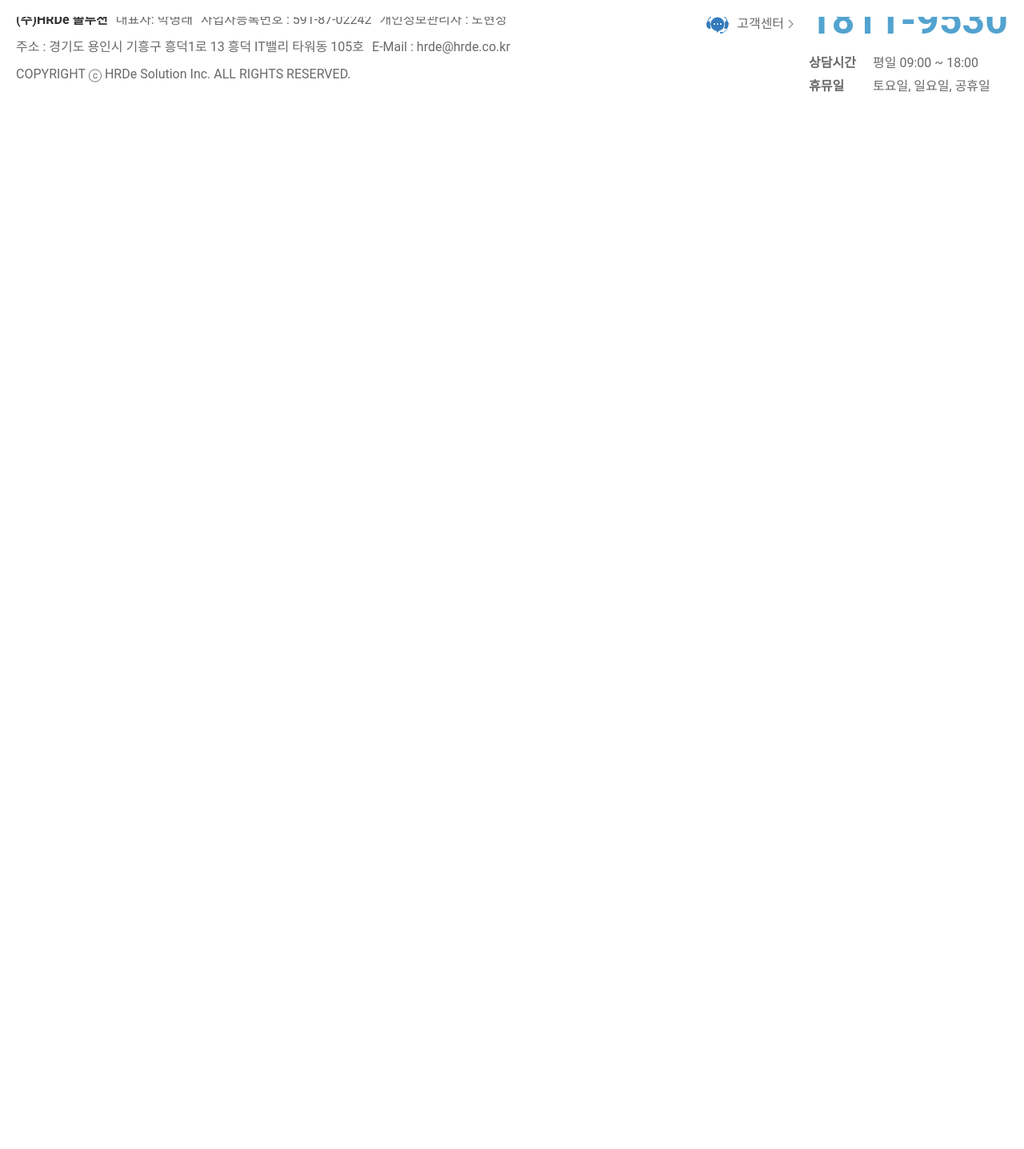
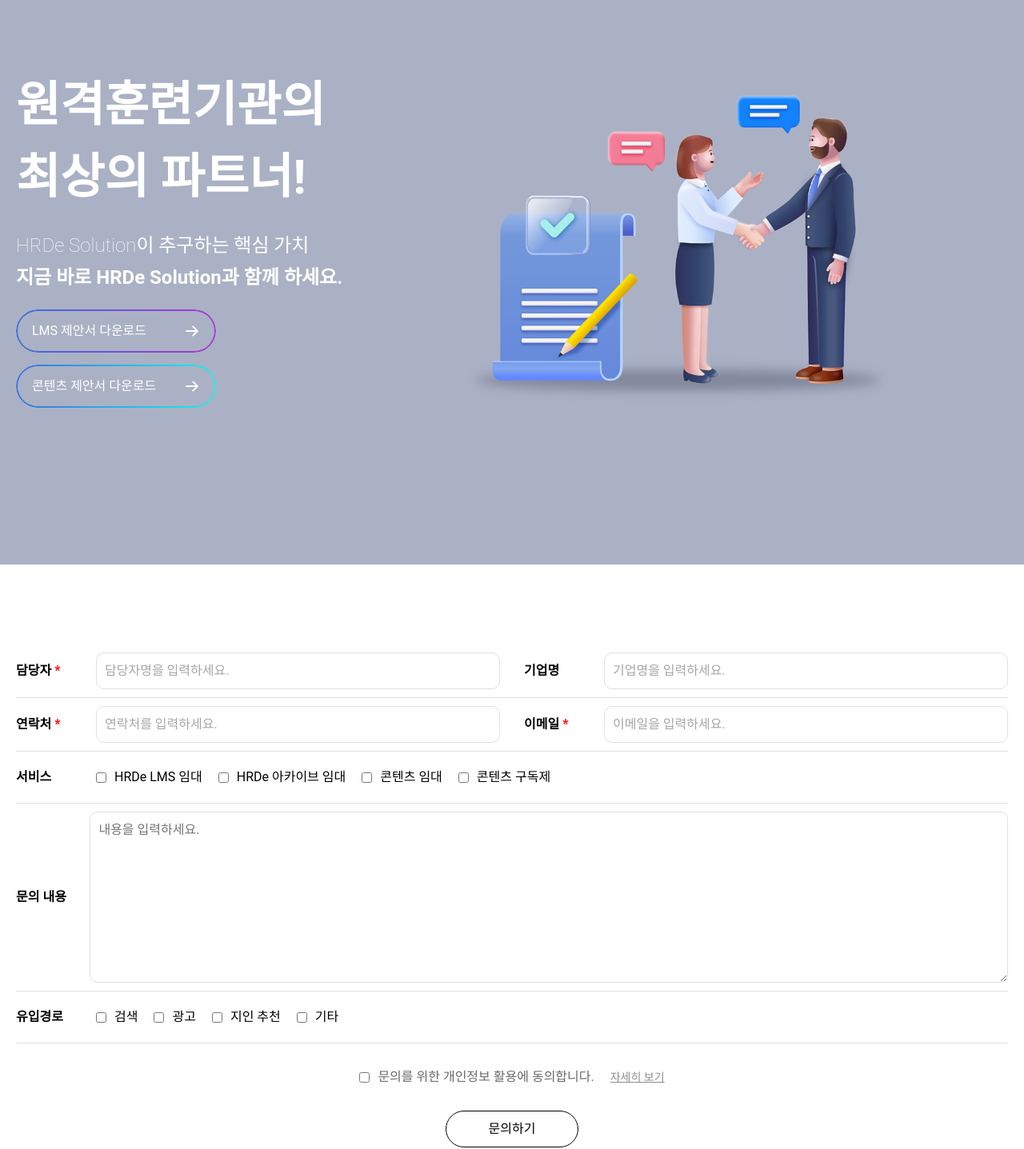
Before and after one commit to daeun900/hrde-solution, a React (Create React App) app: page /consult in a window 1280 px wide. Shown: the part 94-1531 px from the top of the page at 80% size. Before the commit the page ends 800 px from the top, so only its background shows below. Built offline with nearby package versions, Linux system fonts and the light colour scheme.

Commit message:
250630_상담문의페이지 추가

```diff
--- a/src/App.js
+++ b/src/App.js
@@ -9,6 +9,7 @@
 import LMS from './pages/LMS';
 import Contents from './pages/Contents';
 import Consulting from './pages/Consulting';
+import Consult from './pages/Consult';
 
 function App() {
   return (
@@ -20,6 +21,7 @@
       <Route path="/lms" element={<LMS/>} />
       <Route path="/contents" element={<Contents/>} />
       <Route path="/consulting" element={<Consulting/>} />
+      <Route path="/consult" element={<Consult/>} />
     </Routes>
     <Footer />
   </Router>
--- a/src/components/Header.js
+++ b/src/components/Header.js
@@ -5,28 +5,31 @@
   const [isScrolled, setIsScrolled] = useState(false);
   const location = useLocation();
 
+  // 투명 헤더
+  const transparentRoutes = ['/', '/consult'];
+
+  const isTransparentRoute = transparentRoutes.includes(location.pathname);
+
   useEffect(() => {
     const handleScroll = () => {
       setIsScrolled(window.scrollY > 50);
     };
 
-    if (location.pathname === '/') {
+    if (isTransparentRoute) {
       window.addEventListener('scroll', handleScroll);
     }
 
     return () => {
-      window.removeEventListener('scroll', handleScroll);
-    };
-  }, [location.pathname]);
+        window.removeEventListener('scroll', handleScroll);
+      };
+    }, [location.pathname, isTransparentRoute]);
 
-  const headerClass =
-    location.pathname === '/' ? (isScrolled ? '' : 'unscrolled') : '';
+    const headerClass = isTransparentRoute && !isScrolled ? 'unscrolled' : '';
 
-  // 로고 이미지 선택
-  const logoSrc =
-    location.pathname === '/' && !isScrolled
-      ? '/img/header-logo-white.png'
-      : '/img/header-logo.png';
+    const logoSrc =
+        isTransparentRoute && !isScrolled
+          ? '/img/header-logo-white.png'
+          : '/img/header-logo.png';
 
   return (
     <header className={headerClass}>
@@ -40,7 +43,7 @@
             <li><Link to="/contents">CONTENTS</Link></li>
             <li><Link to="/consulting">CONSULTING</Link></li>
             <li><Link to="/contact">모아</Link></li>
-            <li><Link to="/" className='btn'>상담문의</Link></li>
+            <li><Link to="/consult" className='btn'>상담문의</Link></li>
           </ul>
         </nav>
       </div>
--- a/src/css/common.scss
+++ b/src/css/common.scss
@@ -14,10 +14,7 @@
   padding: 0 20px;
 }
 
-input {
-  all: unset;
-  box-sizing: border-box;
-}
+
 
 input::placeholder{color: #a6a6a6;}
 
--- /dev/null
+++ b/src/css/consult.scss
@@ -0,0 +1,184 @@
+.consult_banner {
+  width: 100%;
+  height: 100vh;
+  background: url(../../public/img/consult_bg.png);
+  background-size: contain;
+  .wrap {
+    width: 100%;
+    height: 100%;
+    display: flex;
+    flex-direction: column;
+    align-items: flex-start;
+    justify-content: center;
+    color: #fff;
+    strong {
+      font-size: 60px;
+      line-height: 90px;
+      display: block;
+      margin-bottom: 20px;
+      font-weight: 600;
+    }
+    p {
+      font-size: 24px;
+      line-height: 40px;
+      font-weight: 200;
+      display: block;
+      margin-bottom: 20px;
+    }
+    button {
+      position: relative;
+      display: inline-block;
+      width: 250px;
+      padding: 15px 20px;
+      margin-bottom: 15px;
+      display: flex;
+      align-items: center;
+      justify-content: space-between;
+      border: none;
+      z-index: 1;
+      background-color: transparent;
+      border-radius: 100px;
+      overflow: hidden;
+    }
+
+    button::before {
+      content: "";
+      position: absolute;
+      inset: 0;
+      padding: 2px;
+      background: linear-gradient(to right, #3b71de, #ac36d7);
+      border-radius: 100px;
+      -webkit-mask: linear-gradient(#fff 0 0) content-box,
+        linear-gradient(#fff 0 0);
+      -webkit-mask-composite: xor;
+      mask-composite: exclude;
+      z-index: -1;
+    }
+
+    button:nth-of-type(2)::before {
+      background: linear-gradient(to right, #3b71de, #17f1f1);
+    }
+
+    button::after {
+      content: "";
+      position: absolute;
+      inset: 0;
+      background: linear-gradient(to right, #3b71de, #ac36d7);
+      transform: translateX(-100%);
+      transition: transform 0.5s ease;
+      border-radius: 100px;
+      z-index: -1;
+    }
+
+    button:nth-of-type(2)::after {
+      background: linear-gradient(to right, #3b71de, #17f1f1);
+    }
+
+    button:hover::after {
+      transform: translateX(0);
+    }
+  }
+}
+
+.consult_form {
+  margin: 100px 0;
+  .wrap {
+    > div {
+      padding: 10px 0;
+      border-bottom: 1px solid #e0e0e0;
+    }
+    .grid {
+      display: grid;
+      grid-template-columns: 1fr 1fr;
+      gap: 30px;
+    }
+  }
+  .input_wrap {
+    width: 100%;
+    display: flex;
+    align-items: center;
+    label {
+      width: 100px;
+      font-weight: bold;
+      i {
+        color: red;
+      }
+    }
+    input[type="text"] {
+      display: inline-block;
+      border: 1px solid #e0e0e0;
+      border-radius: 10px;
+      padding: 10px;
+      flex-grow: 1;
+    }
+    input:placeholder {
+      color: #e0e0e0;
+    }
+  }
+
+  .checkbox_group {
+    display: flex;
+    align-items: center;
+    gap: 20px;
+    justify-content: flex-start;
+    margin: 10px 0;
+    label {
+      display: flex;
+      align-items: center;
+      gap: 10px;
+      font-weight: 400;
+      width: auto;
+    }
+  }
+
+  textarea {
+    width: 100%;
+    border: 1px solid #e0e0e0;
+    border-radius: 10px;
+    padding: 10px;
+  }
+  textarea:placeholder {
+    color: #e0e0e0;
+  }
+
+  .agree_wrap {
+    padding: 30px 0 !important;
+    display: flex;
+    justify-content: center;
+    gap: 20px;
+    border: none !important;
+    label {
+      display: flex;
+      align-items: center;
+      gap: 10px;
+      font-weight: 400;
+      width: fit-content;
+      color:#696969;
+    }
+   .more{
+        color: #8E8E8E;
+        font-size: 14px;
+        text-decoration: underline;
+    }
+  }
+
+  button{
+    width: 166px;
+    height: 46px;
+    display: flex;
+    align-items: center;
+    justify-content: center;
+    border: 1px solid #000;
+    border-radius: 50px;
+    background-color: transparent;
+    transition: all .3s ease;
+    margin: 0 auto;
+  }
+  button:hover{
+    background-color: #487ff2;
+    color: #fff;
+    font-weight: 600;
+    border: 1px solid #487ff2;
+
+  }
+}
--- /dev/null
+++ b/src/pages/Consult.js
@@ -0,0 +1,88 @@
+import "../css/consult.scss";
+import { ArrowRight } from "@phosphor-icons/react";
+import {  Link } from 'react-router-dom';
+function Consult() {
+  return (
+    <>
+      <div className="consult_banner">
+        <div className="wrap">
+          <strong>
+            원격훈련기관의 <br />
+            최상의 파트너!
+          </strong>
+          <p>
+            HRDe Solution이 추구하는 핵심 가치 <br />
+            <b>지금 바로 HRDe Solution과 함께 하세요.</b>
+          </p>
+
+          <button>
+            LMS 제안서 다운로드 <ArrowRight size={20} weight="bold" />
+          </button>
+          <button>
+            콘텐츠 제안서 다운로드 <ArrowRight size={20} weight="bold" />
+          </button>
+        </div>
+      </div>
+      <div className="consult_form">
+        <div className="wrap">
+            <div className="grid">
+                <div className="input_wrap">
+                    <label htmlFor="contact_name">담당자<i> *</i></label>
+                    <input type="text" name="contact_name" id="contact_name" placeholder="담당자명을 입력하세요." />
+                 </div>
+                <div className="input_wrap">
+                    <label htmlFor="company_name">기업명</label>
+                    <input type="text" name="company_name" id="company_name" placeholder="기업명을 입력하세요."  />
+                </div>
+            </div>
+
+            <div className="grid">
+                <div className="input_wrap">
+                    <label htmlFor="contact_phone">연락처<i> *</i></label>
+                    <input type="text" name="contact_phone" id="contact_phone" placeholder="연락처를 입력하세요."  />
+                </div>
+                <div className="input_wrap">
+                    <label htmlFor="contact_email">이메일<i> *</i></label>
+                    <input type="text" name="contact_email" id="contact_email" placeholder="이메일을 입력하세요." />
+                </div>
+             </div>
+
+            <div className="input_wrap">
+                <label>서비스</label>
+                <div className="checkbox_group">
+                    <label><input type="checkbox" name="inquiry_type" value="lms" /> HRDe LMS 임대</label>
+                    <label><input type="checkbox" name="inquiry_type" value="archive" />HRDe 아카이브 임대</label>
+                    <label><input type="checkbox" name="inquiry_type" value="contents1" />콘텐츠 임대</label>
+                    <label><input type="checkbox" name="inquiry_type" value="contents2" />콘텐츠 구독제</label>
+                </div>
+            </div>
+
+            <div className="input_wrap">
+                <label htmlFor="inquiry_content">문의 내용</label>
+                <textarea name="inquiry_content" id="inquiry_content" rows="8" placeholder="내용을 입력하세요."></textarea>
+            </div>
+
+          <div className="input_wrap">
+            <label>유입경로</label>
+            <div className="checkbox_group">
+              <label><input type="checkbox" name="referral_source" value="website" /> 검색</label>
+              <label><input type="checkbox" name="referral_source" value="ad" /> 광고</label>
+              <label><input  type="checkbox" name="referral_source"value="recommend"/> 지인 추천</label>
+              <label><input type="checkbox" name="referral_source" value="etc" /> 기타 </label>
+            </div>
+          </div>
+
+          <div className="agree_wrap">
+                 <label><input type="checkbox" name="agree" value="agree" />문의를 위한 개인정보 활용에 동의합니다.</label>
+                <p className="more">자세히 보기</p>
+          </div>
+          <button>
+            문의하기
+          </button>
+        </div>
+      </div>
+    </>
+  );
+}
+
+export default Consult;
```
Also changed, not shown: public/img/consult_bg.png (added).
